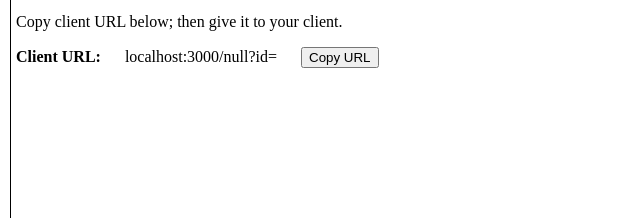
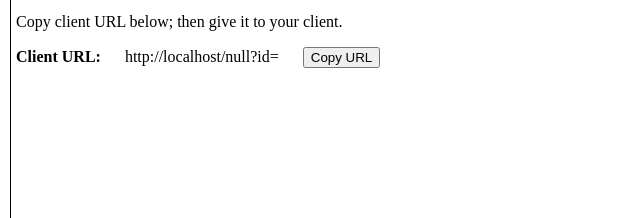
Before and after one commit to rpp114/GameChanger, a website: page controller/controller.html in a window 1280 px wide. Shown: the part 472-690 px from the top of the page, 0-640 px from the left. Drawn offline with nearby package versions, Linux system fonts and the light colour scheme; files that its build step writes are made by us from their sources; no server answers; files whose address does not match are found by name.

Commit message:
made link URL right

```diff
--- a/controller/controller.html
+++ b/controller/controller.html
@@ -43,7 +43,8 @@
     var socket = io('/hi');
 
     // var qs = '/hi' //'/' + window.location.search.slice(window.location.search.indexOf('?') + 4);
-    var url = 'localhost:3000/' + localStorage.getItem('gameChoice') + '?id=' + window.location.search.slice(window.location.search.indexOf('?') + 4);
+    console.log(window.location);
+    var url = window.location.origin +'/'+ localStorage.getItem('gameChoice') + '?id=' + window.location.search.slice(window.location.search.indexOf('?') + 4);
     $('#url').text(url);
     $('#button').click(function(event) {
         var range = document.createRange();
--- a/games/marble/src/main.js
+++ b/games/marble/src/main.js
@@ -193,7 +193,6 @@ function update() {
      ball.position.y = 0;
     // ball.velocity.y = -ball.velocity.y;
   }
-  console.log('distance: ', distance);
   if (ball.counter % 10 === 0) {
     socket.emit('chartData', {
       'Distance': distance
```
